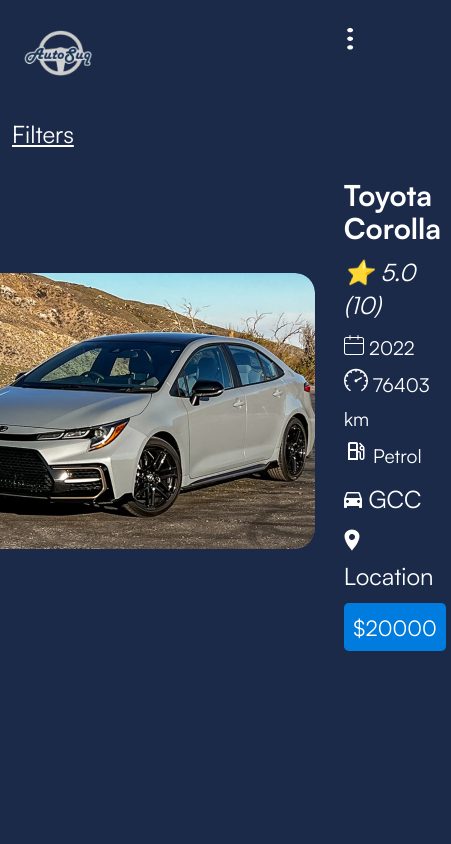
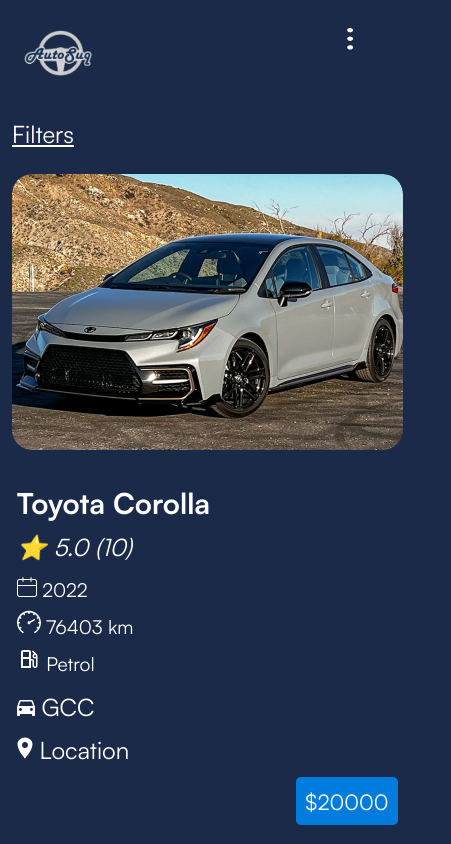
Before and after one commit to sradha-nair/Auto-Souq2, a plain HTML site: page search.html in a window 390 px wide. Shown: the whole page, 451 px wide, since content can reach past the window. Drawn offline with Linux system fonts and the light colour scheme.

Commit message:
mobile styling fixes

```diff
--- a/assets/css/search.css
+++ b/assets/css/search.css
@@ -118,6 +118,7 @@
     align-items: center;
     gap: 1rem;
     line-height: 1.4rem;
+    max-width: 50ch;
 }
 
 .result-info>div {
@@ -127,6 +128,7 @@
 .result-info {
     display: flex;
     flex-direction: column;
+    width: 100%;
 }
 
 .result-name {
@@ -185,6 +187,7 @@
 
     .content {
         margin: 0.5rem;
+        max-width: 95%;
     }
 
     #filters {
@@ -209,12 +212,10 @@
         font-size: 0.8rem;
     }
 
-    .content {
-        max-width: 90%;
-    }
-
     .search-result {
         align-self: center;
+        flex-direction: column;
+        width: 100%;
     }
 
     .result-info>div {
--- a/search.html
+++ b/search.html
@@ -130,6 +130,7 @@
             <a href="javascript:void(0)" id="filters-link">Filters</a>
         </p>
 
+        <div class="search-results">
             <div class="search-result">
                 <div class="result-img">
                     <img src="./assets/img/corolla.png">
@@ -165,8 +166,6 @@
                     </div>
                 </div>
             </div>
-        <div>
-
         </div>
     </div>
 
```
Lines whose indentation alone changed are shown as unchanged.
